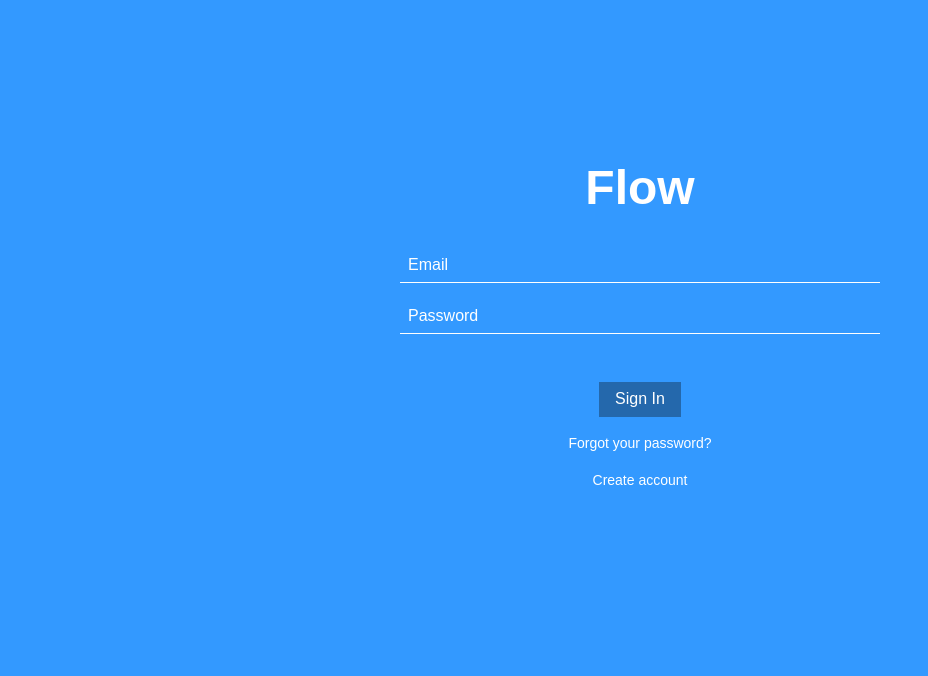
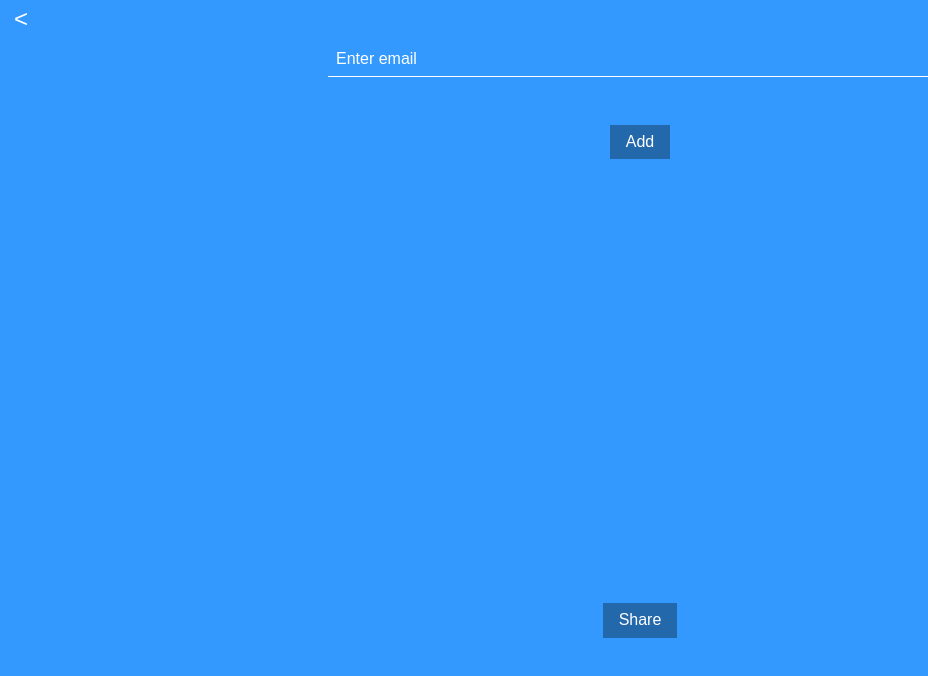
Before and after one commit to mle225/Flow, a React (Create React App) app: page / in a window 1280 px wide. Shown: the top 676 px of the page, without its empty margins (0-928 px from the left). Built offline with nearby package versions, Linux system fonts and the light colour scheme.

Commit message:
fixed sharelink

```diff
--- a/src/App.js
+++ b/src/App.js
@@ -19,7 +19,7 @@ class App extends Component {
   constructor() {
     super()
     this.state = {
-      page: "",
+      page: "sharelink",
       user: {
         id : '',
         avatar: '',
@@ -83,6 +83,7 @@ class App extends Component {
       case "sharelink":
         return (
           <ShareLinkPage
+            changePage={this.changePage}
           />
         )
 
--- /dev/null
+++ b/src/Components/Common/ShareLinkPage.css
@@ -0,0 +1,6 @@
+.flow {
+	overflow-y: auto;
+	overflow-x: hidden;
+}
+
+::-webkit-scrollbar {display:none;}
--- a/src/Components/LoginPage.js
+++ b/src/Components/LoginPage.js
@@ -23,8 +23,17 @@ class LoginPage extends Component {
 		.then(response => response.json())
 		.then(user => {
 			if (user.id) {
-				this.props.loadUser(user);
-				this.props.changePage("trips");
+				if (user.trips[0]) {
+					console.log(1);
+					this.props.loadUser(user);
+					this.props.changePage("trips");
+				}
+				else {
+					user.trips=[];
+					console.log(2);
+					this.props.loadUser(user);
+					this.props.changePage("trips");
+				}
 			}
 		})
 		.catch(err => console.log(err));
--- a/src/Components/ShareLinkPage.js
+++ b/src/Components/ShareLinkPage.js
@@ -2,18 +2,16 @@ import React, {Component} from 'react';
 import BackBt from './Common/BackBt';
 import InputLine from './Common/InputLine';
 import Butt from './Common/Butt';
+import './Common/ShareLinkPage.css';
 
 export default class ShareLinkPage extends Component {
 	constructor(props) {
 		super(props);
 		this.state={
 			currentEmail: '',
+			delEmail: '',
 			tripName:this.props.tripName,
-			emails:[
-				'a@g.com',
-				'b@g.com',
-				'c@g.com'
-			]
+			emails:[]
 		}
 	}
 
@@ -39,15 +37,33 @@ export default class ShareLinkPage extends Component {
 	}
 
 	add = () => {
-		let newEmails = this.state.emails;
-		newEmails.push(this.state.currentEmail);
+		if (this.state.currentEmail.length) {
+			let newEmails = this.state.emails;
+			newEmails.push(this.state.currentEmail);
+			this.setState({
+				currentEmail: '',
+				emails: newEmails
+			}
+		)}
+	}
+
+	del = (email) => {
 		this.setState({
-			currentEmail: '',
-			emails: newEmails
-		})
+			emails: this.state.emails.filter(elem =>
+				elem != email),
+			delEmail: ''
+		});
 	}
 
 	render() {
+		var rows = this.state.emails.map(entry => {
+			return (
+				<MemRow
+					email={entry}
+					del={this.del}
+				/>
+			)
+		})
 		return (
 			<div>
 				<BackBt
@@ -68,9 +84,13 @@ export default class ShareLinkPage extends Component {
 							onClick={this.add}
 						/>
 					</div>
-					<div className='pa2 tc'>
-						<MemList
-							list={this.state.emails}
+					<div className='pa2 tc flow vh-50'>
+						{rows}
+					</div>
+					<div className='pa1 tc'>
+						<Butt
+							onClick={this.share}
+							value='Share'
 						/>
 					</div>
 				</div>
@@ -79,35 +99,30 @@ export default class ShareLinkPage extends Component {
 	}
 }
 
-class MemList extends Component {
+class MemRow extends Component {
+
+	delete = () => {
+		this.props.del(this.props.email);
+	}
 
 	render() {
-		const list = this.props.list;
-		const rows = [];
-
-		list.forEach(entry => {
-			rows.push(
-				<MemRow
-					email={entry}
-				/>
-			)
-		})
+		const {email} = this.props;
 		return (
-			<div>
-				{rows}
+			<div className='flex justify-center'>
+				<div className='pa1'>
+					<p className='tc white f5 underline'>
+						{email}
+					</p>
+				</div>
+				<div className='pl3 pr3 pt3'>
+					<button
+						onClick={this.delete}
+						className='white'
+						style={{border:"none", backgroundColor: "transparent"}}>
+						X
+					</button>
+				</div>
 			</div>
 		)
 	}
 }
-
-class MemRow extends Component {
-
-	render() {
-		const {email} = this.props;
-		return (
-			<p className='pa1 tc white f5 underline'>
-				{email}
-			</p>
-		)
-	}
-}
--- a/src/Components/Trip.js
+++ b/src/Components/Trip.js
@@ -48,9 +48,9 @@ export default class Trip extends React.Component {
 
 	render () {
 		let trips = this.props.user.trips;
-		const ftrips = trips.filter(trip => {
+		const ftrips =trips.filter(trip => {
 				return trip.name.toLowerCase().includes(this.state.searchfield.toLowerCase());
-		})
+		});
 
 		let name_and_avatar = {
 			name: this.props.user.name,
@@ -59,7 +59,7 @@ export default class Trip extends React.Component {
 
 		return (
 			<div id="trip-screen">
-				<div class="not-flow">
+				<div className="not-flow">
 					<TopBar
 						add={this.add}
 						getSet={this.getSet}
@@ -73,7 +73,7 @@ export default class Trip extends React.Component {
 						<Title/>
 					</div>
 			 	</div>
-			 	<div class="flow">
+			 	<div className="flow">
 					<List
 						entries={ftrips}
 						avaOk={true}
@@ -98,7 +98,7 @@ class TopBar extends React.Component {
 		const avatar = this.props.name_and_avatar.avatar;
 
 		return (
-		  	<div id = "trip-top-bar" class = "flex justify-between w-100">
+		  	<div id = "trip-top-bar" className = "flex justify-between w-100">
 		  		{/* Avatar*/}
 
 		  		<div className= "w-15 pl2 pr2 pb2 pt3 tc">
@@ -109,12 +109,12 @@ class TopBar extends React.Component {
 		  		</div>
 
 		  		{/* Name */}
-		  		<div class = "w-60 pa3 tl">
+		  		<div className = "w-60 pa3 tl">
 		  			<div className='white b f4 lh-copy'>{name}</div>
 		  		</div>
 
 		  		{/* Settings */}
-		  		<div class = "w-25 pa3 tc flex justify-end">
+		  		<div className = "w-25 pa3 tc flex justify-end">
 		  			<div className='pr2 measure'>
 		  				<img
 		  					src = {settingsLogo}
```
